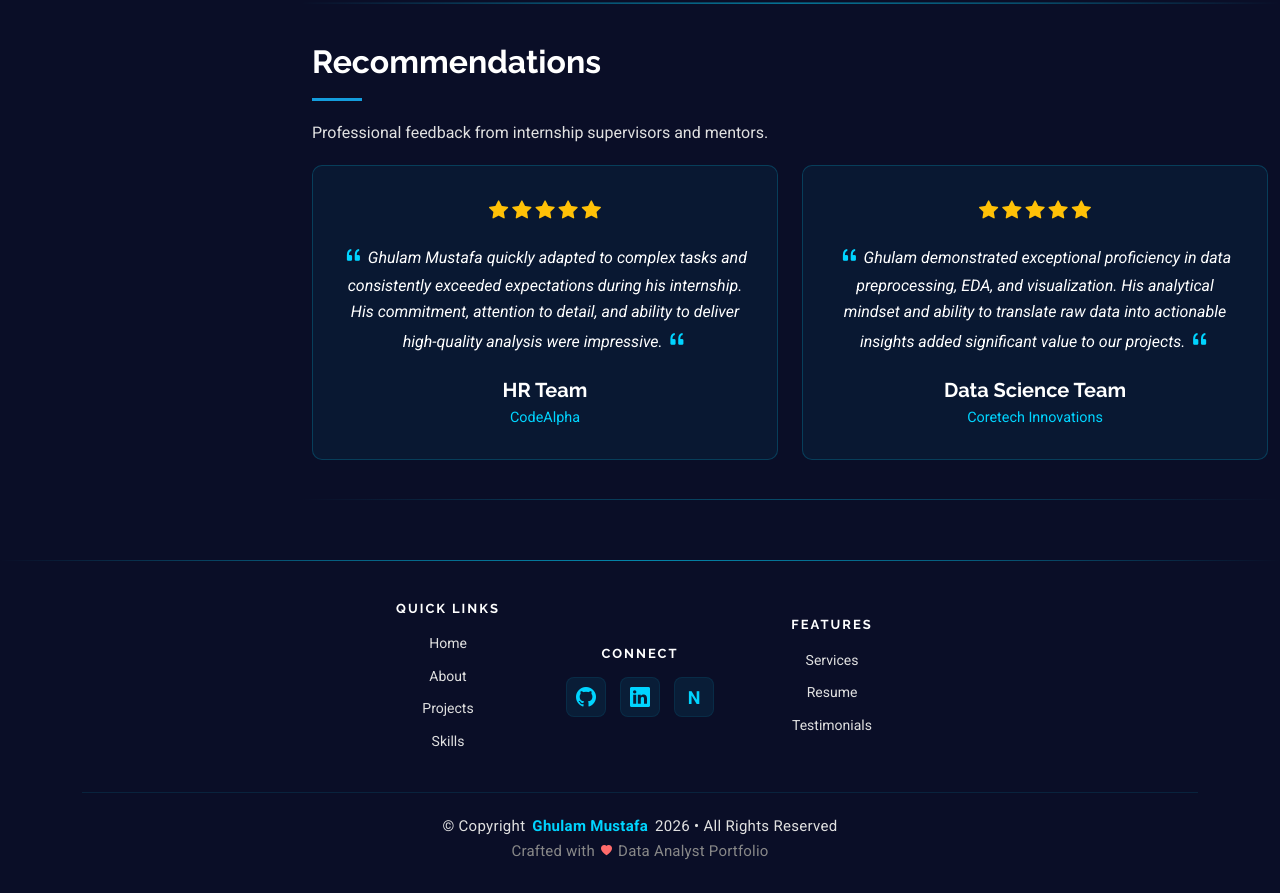
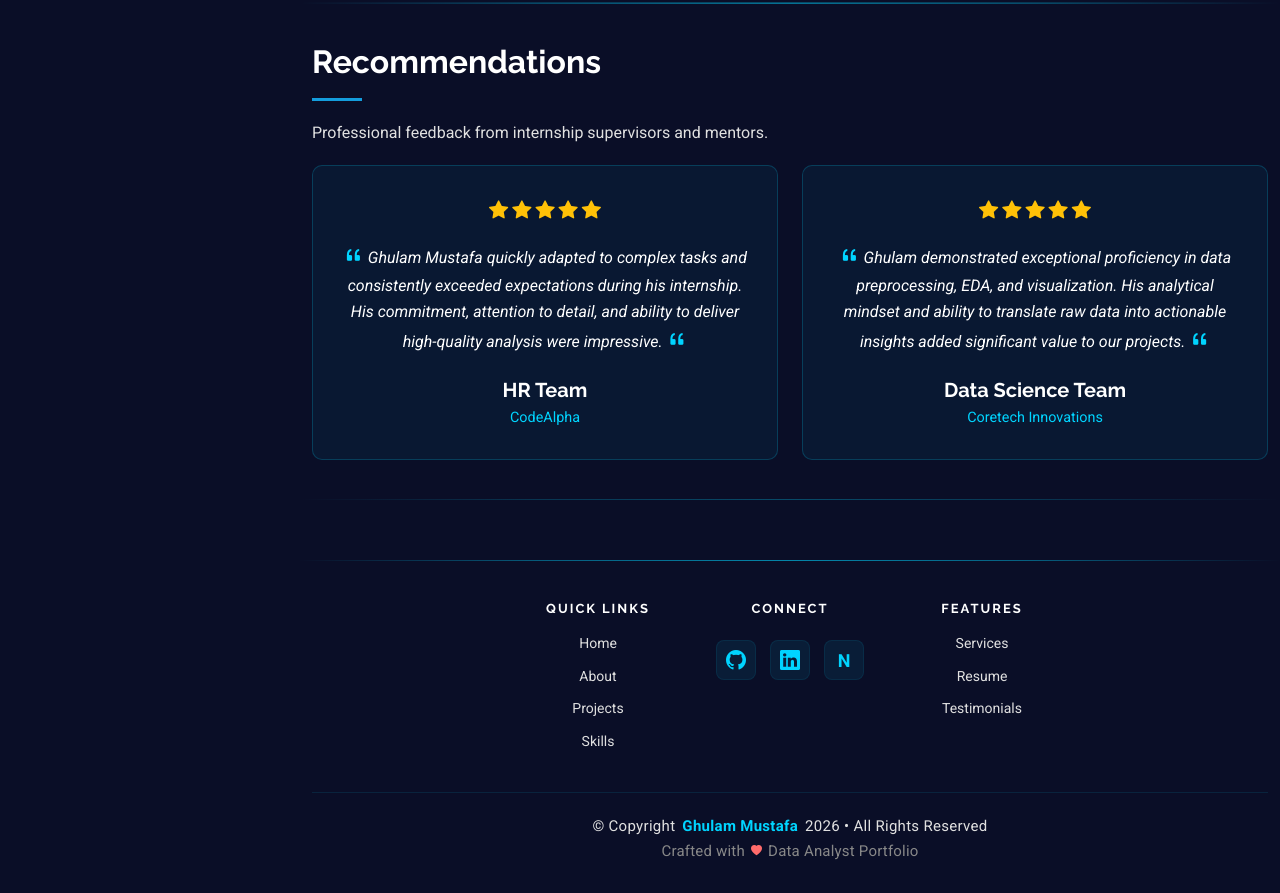
Before and after one commit to ghulammustafads/ghulammustafads.github.io, a plain HTML site: page index.html in a window 1280 px wide. Shown: the part 6081-6974 px from the top of the page. Drawn offline with Linux system fonts and the light colour scheme; animation ran at ten frames a second.

Commit message:
Fix footer centering with sidebar toggle - footer now stays centered whether sidebar is visible or collapsed

```diff
--- a/index.html
+++ b/index.html
@@ -894,12 +894,23 @@
     margin-top: 60px;
   }
 
+  @media (min-width: 1200px) {
+    .footer {
+      margin-left: 300px;
+      transition: margin-left 0.35s cubic-bezier(0.34, 1.56, 0.64, 1);
+    }
+
+    .header.collapsed ~ .footer {
+      margin-left: 80px;
+    }
+  }
+
   .footer .footer-top {
     display: flex;
     flex-wrap: wrap;
     justify-content: center;
     gap: 48px;
-    align-items: center;
+    align-items: stretch;
     padding-bottom: 30px;
   }
 
@@ -907,6 +918,9 @@
     flex: 0 0 auto;
     text-align: center;
     min-width: 140px;
+    display: flex;
+    flex-direction: column;
+    align-items: center;
   }
 
   .footer .footer-title {
```
